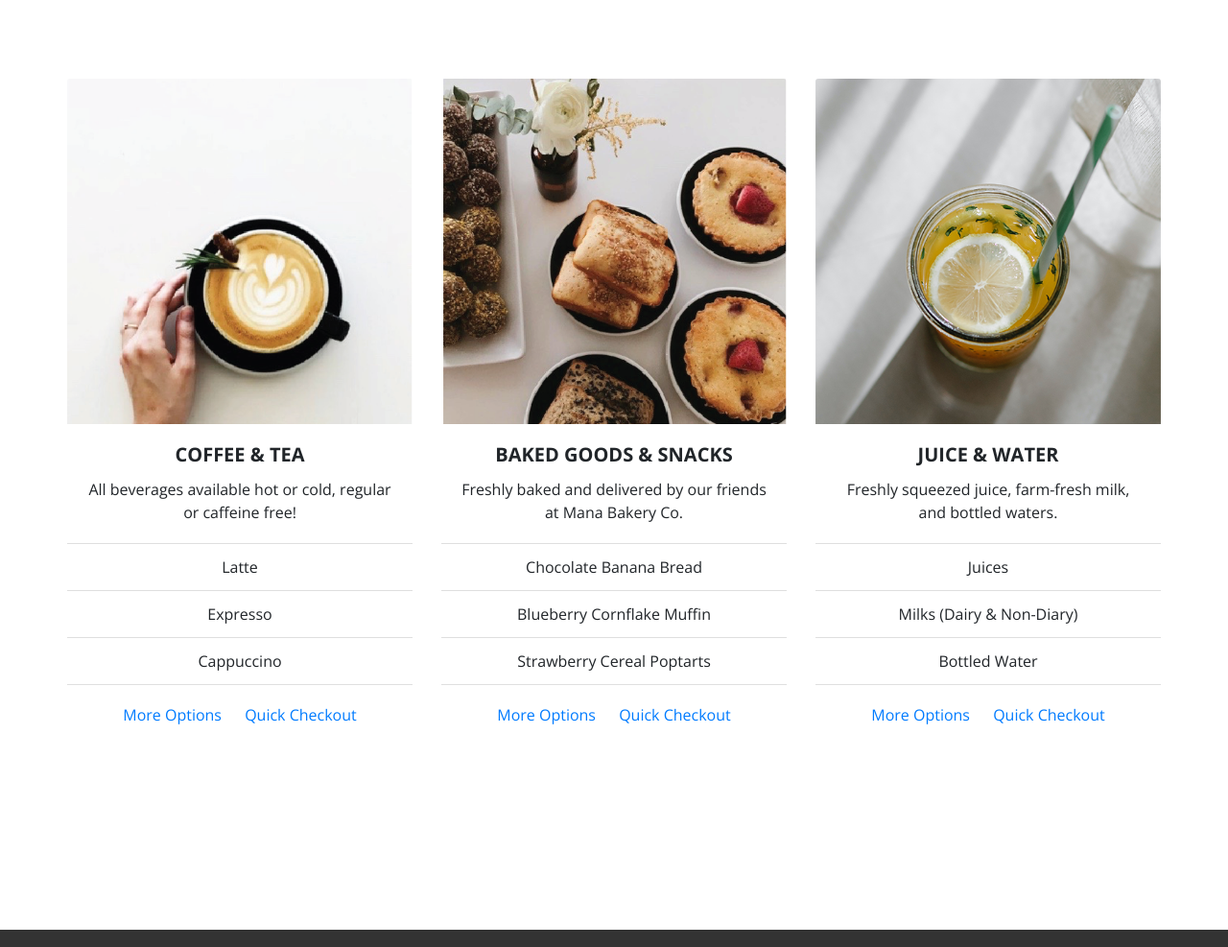
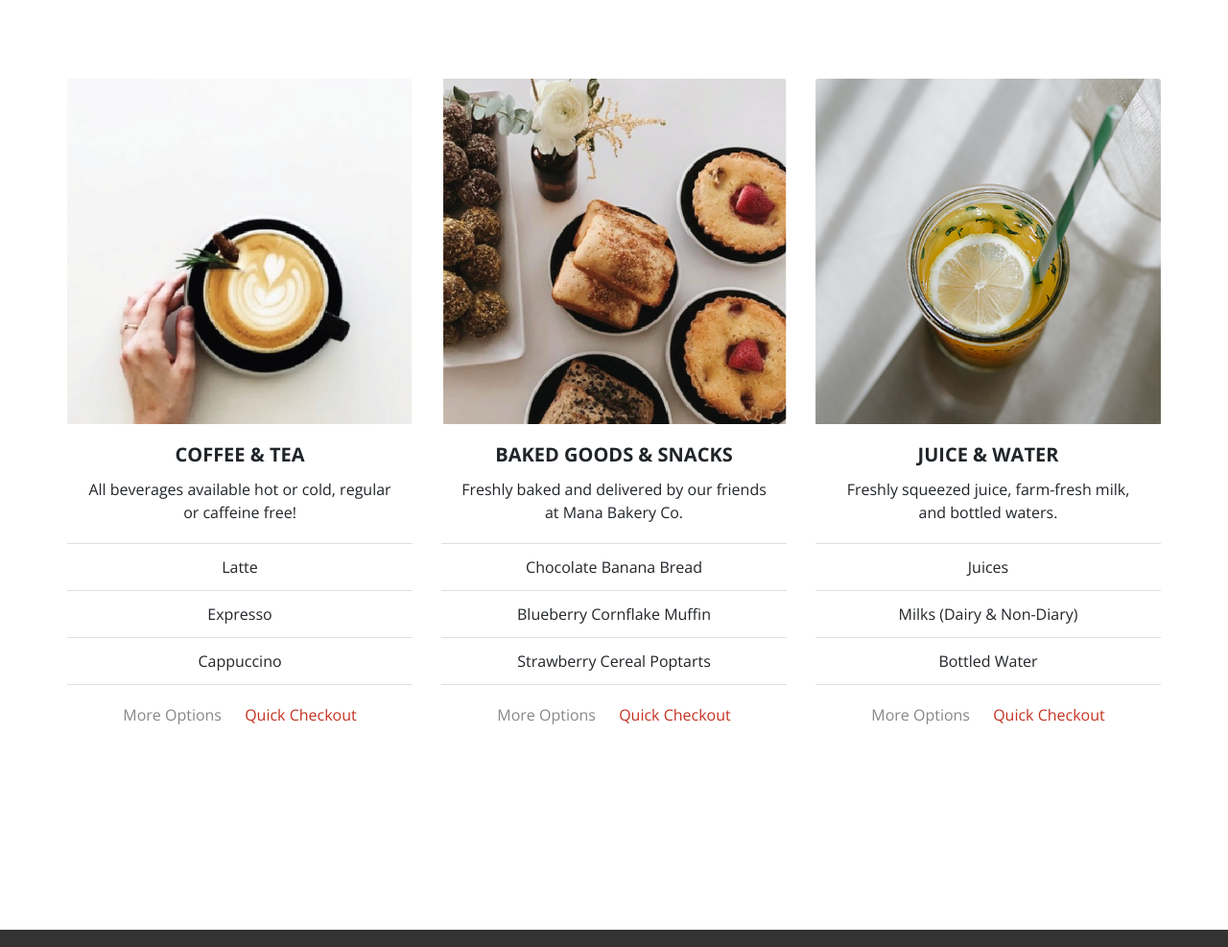
Before and after one commit to ejkragon/p1-darnell-friedman-kresky, a plain HTML site: page menu.html in a window 1280 px wide. Shown: the part 110-1097 px from the top of the page at 96% size. Drawn offline with nearby package versions, Linux system fonts and the light colour scheme.

Commit message:
Altered link colors for menu

```diff
--- a/less/main.less
+++ b/less/main.less
@@ -210,3 +210,21 @@ footer {
 main.container.menu {
     padding: 15% 0;
 }
+
+a#options {
+  color: @grey;
+}
+
+a#checkout {
+  color: @red;
+}
+
+a#options:hover {
+  color: darken(@grey, 20%);
+  transition: @fade;
+}
+
+a#checkout:hover {
+  color: darken(@red, 15%);
+  transition: @fade;
+}
--- a/menu.html
+++ b/menu.html
@@ -65,8 +65,8 @@
           <li class="list-group-item">Cappuccino</li>
         </ul>
         <div class="card-body">
-          <a href="#" class="card-link">More Options</a>
-          <a href="#" class="card-link">Quick Checkout</a>
+          <a href="#" class="card-link" id="options">More Options</a>
+          <a href="#" class="card-link" id="checkout">Quick Checkout</a>
         </div>
       </div>
 
@@ -83,8 +83,8 @@
           <li class="list-group-item">Strawberry Cereal Poptarts</li>
         </ul>
         <div class="card-body">
-          <a href="#" class="card-link">More Options</a>
-          <a href="#" class="card-link">Quick Checkout</a>
+          <a href="#" class="card-link" id="options">More Options</a>
+          <a href="#" class="card-link" id="checkout">Quick Checkout</a>
         </div>
       </div>
 
@@ -101,8 +101,8 @@
           <li class="list-group-item">Bottled Water</li>
         </ul>
         <div class="card-body">
-          <a href="#" class="card-link">More Options</a>
-          <a href="#" class="card-link">Quick Checkout</a>
+          <a href="#" class="card-link" id="options">More Options</a>
+          <a href="#" class="card-link" id="checkout">Quick Checkout</a>
         </div>
       </div>
   </div>
```
Also changed, not shown: css/main.css.
